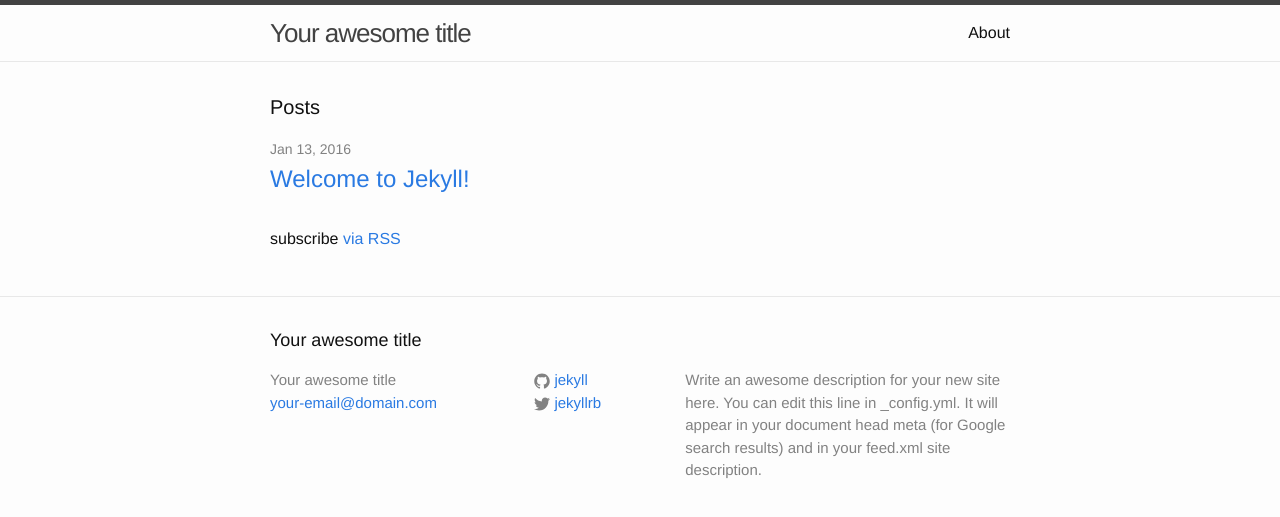
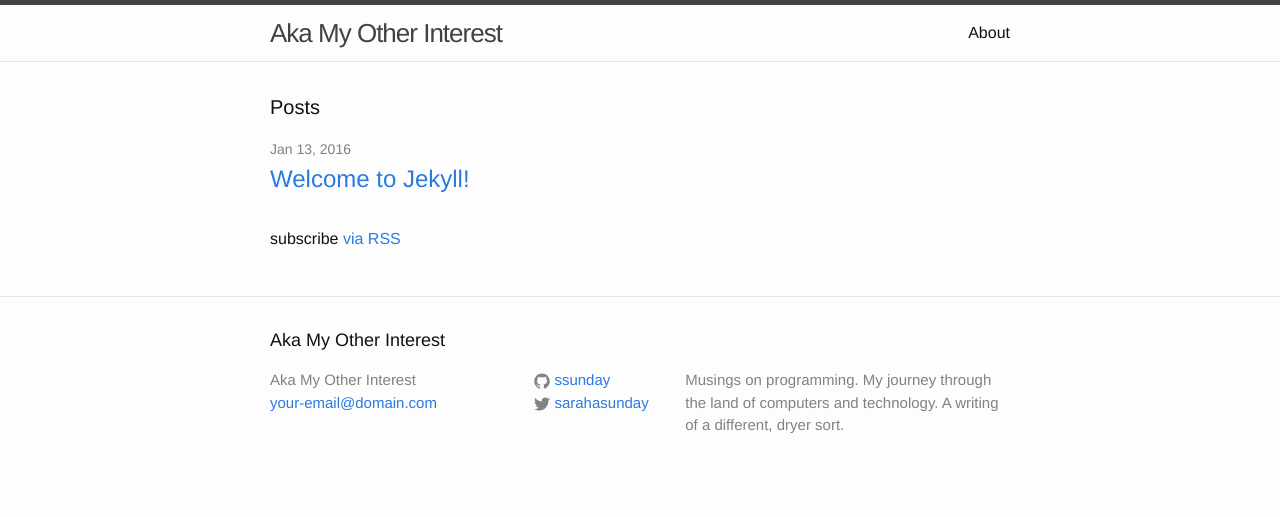
Before and after one commit to ssunday/ssunday.github.io, a Jekyll site: the page built from index.html, in a window 1280 px wide. Shown: the top 517 px of the page. Built offline with Jekyll 4.4.1, drawn with Linux system fonts in a browser that asks for light colours.

Commit message:
Config file

```diff
--- a/_config.yml
+++ b/_config.yml
@@ -6,16 +6,14 @@
 # 'jekyll serve'. If you change this file, please restart the server process.
 
 # Site settings
-title: Your awesome title
+title: Aka My Other Interest
 email: your-email@domain.com
 description: > # this means to ignore newlines until "baseurl:"
-  Write an awesome description for your new site here. You can edit this
-  line in _config.yml. It will appear in your document head meta (for
-  Google search results) and in your feed.xml site description.
+  Musings on  programming. My journey through the land of computers and technology. A writing of a different, dryer sort.
 baseurl: "" # the subpath of your site, e.g. /blog
-url: "http://yourdomain.com" # the base hostname & protocol for your site
-twitter_username: jekyllrb
-github_username:  jekyll
+url: "http://ssunday.github.io/" # the base hostname & protocol for your site
+twitter_username: sarahasunday
+github_username:  ssunday
 
 # Build settings
 markdown: kramdown
```
